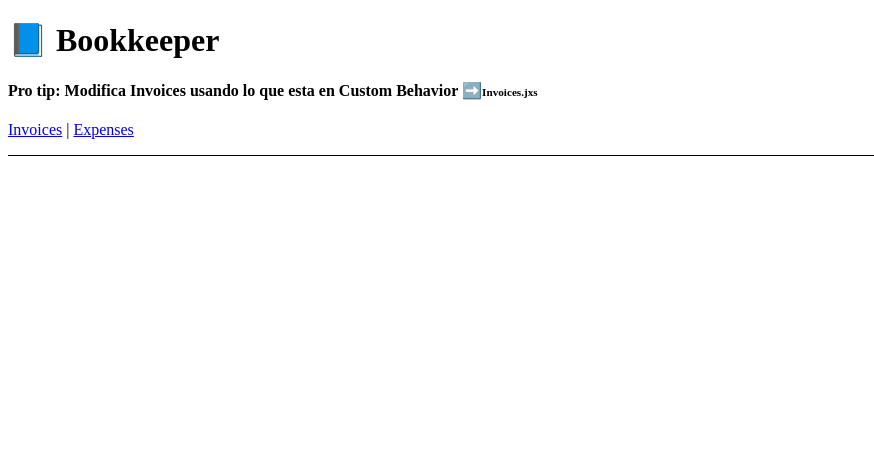
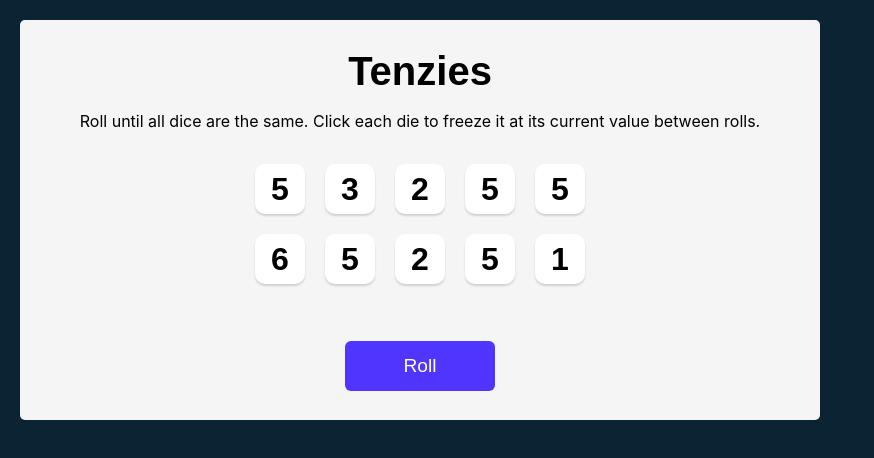
Before and after one commit to Codooze/MyPortafolio, a React (Vite) app in the folder my-Portafolio/: page / in a window 1280 px wide. Shown: the top 458 px of the page, without its empty margins (0-874 px from the left). Built offline with nearby package versions, Linux system fonts and the light colour scheme.

Commit message:
Portafolio tenzies commit
just the start point

```diff
--- a/my-Portafolio/package.json
+++ b/my-Portafolio/package.json
@@ -8,6 +8,7 @@
     "preview": "vite preview"
   },
   "dependencies": {
+    "nanoid": "^3.3.3",
     "react": "^18.0.0",
     "react-dom": "^18.0.0",
     "react-router-dom": "^6.3.0"
--- a/my-Portafolio/src/App.jsx
+++ b/my-Portafolio/src/App.jsx
@@ -1,50 +1,14 @@
+import React from "react";
 import { Route, Routes } from "react-router-dom";
-import Expenses from "./react-router-tuto/tutorial-section/routes/Expenses";
-import Home from "./react-router-tuto/tutorial-section/routes/Home";
-import IndexRoute from "./react-router-tuto/tutorial-section/routes/IndexRoute";
-import Invoice from "./react-router-tuto/tutorial-section/routes/Invoice";
-import Invoices from "./react-router-tuto/tutorial-section/routes/Invoices";
-import NoMatch from "./react-router-tuto/tutorial-section/routes/NoMatch";
+import Tenzies from "./page/tenzies/Tenzies";
+import MonkeyPage from "./page/tenzies/MonkeyPage";
 
 export default function App() {
   return (
     <Routes>
-      <Route path="/" element={<Home />}>
-        <Route path="expenses" element={<Expenses />} />
-        <Route path="invoices" element={<Invoices />}>
-          <Route index element={<IndexRoute />} />
-          <Route path=":invoiceId" element={<Invoice />} />
-        </Route>
-        <Route path="*" element={<NoMatch />} />
-      </Route>
+      <Route path="/" element={<Tenzies />} />
+      {/* <Route path="/" element={<MonkeyPage po="🐎" />} /> */}
+      {/* <MonkeyPage po="💩" /> */}
     </Routes>
   );
 }
-
-// 👉NAVIGATION: Use Link to let the user change the URL or useNavigate to do it yourself (like after form submissions):
-//Link is changing the URL without causing a full page reload.
-
-/* 👉Let's get some automatic, persistent layout handling by doing just two things:
-    Nest the routes inside of the Home route
-    Render an Outlet
- * However, before (2) will work we need to render an Outlet in the Home.jsx "parent" route.
-*/
-
-/* 👉URL Params:
- We'd like to render the invoice number instead of "???". Normally in React you'd pass this as a prop: <Invoice invoiceId="123" />,
-  but you don't control that information because it comes from the URL.
-
-  Let's define a route that will match these kinds of URLs and enable us to get the invoice number from it.
-  *then we need to add an Outlet to the parent Invoices to be able to render its child invoice and we also need add useParams() logic
-      Note that the key of the param on the params object is the same as the dynamic segment in the route path:
-      :invoiceId -> params.invoiceId
-*/
-
-// 👉Active links: añadir style a un link deacuerdo a si uno lo selecciona  --> ver Invoices.jsx
-
-/* 👉Navigating Programmatically
-sometimes you, the programmer, want to change the URL. A very common use case is after a data update like creating or deleting a record.
-Let's add a button that marks the invoice as paid and then navigates to the index route.
-    -see data.js / deleteInvoice(number)
-    -invoice.jsx
-    */
--- /dev/null
+++ b/my-Portafolio/src/AppTutorial.jsx
@@ -0,0 +1,50 @@
+import { Route, Routes } from "react-router-dom";
+import Expenses from "./react-router-tuto/tutorial-section/routes/Expenses";
+import Home from "./react-router-tuto/tutorial-section/routes/Home";
+import IndexRoute from "./react-router-tuto/tutorial-section/routes/IndexRoute";
+import Invoice from "./react-router-tuto/tutorial-section/routes/Invoice";
+import Invoices from "./react-router-tuto/tutorial-section/routes/Invoices";
+import NoMatch from "./react-router-tuto/tutorial-section/routes/NoMatch";
+
+export default function AppTutorial() {
+  return (
+    <Routes>
+      <Route path="/" element={<Home />}>
+        <Route path="expenses" element={<Expenses />} />
+        <Route path="invoices" element={<Invoices />}>
+          <Route index element={<IndexRoute />} />
+          <Route path=":invoiceId" element={<Invoice />} />
+        </Route>
+        <Route path="*" element={<NoMatch />} />
+      </Route>
+    </Routes>
+  );
+}
+
+// 👉NAVIGATION: Use Link to let the user change the URL or useNavigate to do it yourself (like after form submissions):
+//Link is changing the URL without causing a full page reload.
+
+/* 👉Let's get some automatic, persistent layout handling by doing just two things:
+    Nest the routes inside of the Home route
+    Render an Outlet
+ * However, before (2) will work we need to render an Outlet in the Home.jsx "parent" route.
+*/
+
+/* 👉URL Params:
+ We'd like to render the invoice number instead of "???". Normally in React you'd pass this as a prop: <Invoice invoiceId="123" />,
+  but you don't control that information because it comes from the URL.
+
+  Let's define a route that will match these kinds of URLs and enable us to get the invoice number from it.
+  *then we need to add an Outlet to the parent Invoices to be able to render its child invoice and we also need add useParams() logic
+      Note that the key of the param on the params object is the same as the dynamic segment in the route path:
+      :invoiceId -> params.invoiceId
+*/
+
+// 👉Active links: añadir style a un link deacuerdo a si uno lo selecciona  --> ver Invoices.jsx
+
+/* 👉Navigating Programmatically
+sometimes you, the programmer, want to change the URL. A very common use case is after a data update like creating or deleting a record.
+Let's add a button that marks the invoice as paid and then navigates to the index route.
+    -see data.js / deleteInvoice(number)
+    -invoice.jsx
+    */
--- a/my-Portafolio/src/main.jsx
+++ b/my-Portafolio/src/main.jsx
@@ -1,7 +1,8 @@
-import React from "react";
+import React, { useState } from "react";
 import { createRoot } from "react-dom/client";
 import { BrowserRouter } from "react-router-dom";
 
+import AppTutorial from "./AppTutorial";
 import App from "./App";
 
 const container = document.getElementById("root");
@@ -13,3 +14,16 @@ root.render(
     </BrowserRouter>
   </React.StrictMode>
 );
+
+function ChangeApp() {
+  const [app, setApp] = useState(true);
+  const swapApp = () => {
+    setApp(!app);
+  };
+  return (
+    <>
+      {app ? <AppTutorial /> : <App />}
+      <button onClick={swapApp}>Change App</button>
+    </>
+  );
+}
--- /dev/null
+++ b/my-Portafolio/src/page/tenzies/Die.jsx
@@ -0,0 +1,12 @@
+import React from "react";
+
+export default function Die(props) {
+  const styles = {
+    backgroundColor: props.isHeld ? "#59E391" : "white",
+  };
+  return (
+    <div className="die-face" style={styles} onClick={props.holdDice}>
+      <h2 className="die-num">{props.value}</h2>
+    </div>
+  );
+}
--- /dev/null
+++ b/my-Portafolio/src/page/tenzies/MonkeyPage.jsx
@@ -0,0 +1,11 @@
+import React from "react";
+import Poop from "./Poop";
+
+export default function MonkeyPage({ po }) {
+  const poopProp = "💩";
+  return (
+    <h1>
+      MonkeyPage🐒🐒🙈🙈 {<Poop Po={poopProp} />} {`parent poo ${po} `}{" "}
+    </h1>
+  );
+}
--- /dev/null
+++ b/my-Portafolio/src/page/tenzies/Poop.jsx
@@ -0,0 +1,5 @@
+import React from "react";
+
+export default function Poop(props) {
+  return <div>👉hi desde Poop lil poop {props.Po} </div>;
+}
--- /dev/null
+++ b/my-Portafolio/src/page/tenzies/Tenzies.jsx
@@ -0,0 +1,82 @@
+import React from "react";
+import "./tenzies.css";
+
+import Die from "./Die";
+import { nanoid } from "nanoid";
+
+export default function Tenzies() {
+  const [dice, setDice] = React.useState(allNewDice());
+  const [tenzies, setTenzies] = React.useState(false);
+
+  React.useEffect(() => {
+    const allHeld = dice.every((die) => die.isHeld);
+    const firstValue = dice[0].value;
+    const allSameValue = dice.every((die) => die.value === firstValue);
+    if (allHeld && allSameValue) {
+      setTenzies(true);
+    }
+  }, [dice]);
+
+  function generateNewDie() {
+    //TODO use the math.ramdom to access the key of an object where I will have dots ... to be shown using grid on the die
+    return {
+      value: Math.ceil(Math.random() * 6),
+      isHeld: false,
+      id: nanoid(),
+    };
+  }
+
+  function allNewDice() {
+    const newDice = [];
+    for (let i = 0; i < 10; i++) {
+      newDice.push(generateNewDie());
+    }
+    return newDice;
+  }
+
+  function rollDice() {
+    if (!tenzies) {
+      setDice((oldDice) =>
+        oldDice.map((die) => {
+          return die.isHeld ? die : generateNewDie();
+        })
+      );
+    } else {
+      setTenzies(false);
+      setDice(allNewDice());
+    }
+  }
+
+  function holdDice(id) {
+    setDice((oldDice) =>
+      oldDice.map((die) => {
+        return die.id === id ? { ...die, isHeld: !die.isHeld } : die;
+      })
+    );
+  }
+
+  const diceElements = dice.map((die) => (
+    <Die
+      key={die.id}
+      value={die.value}
+      isHeld={die.isHeld}
+      holdDice={() => holdDice(die.id)}
+    />
+  ));
+
+  return (
+    <main>
+      {tenzies && <h1>You won 🥳 here is your potato 🥔</h1>}
+
+      <h1 className="title">Tenzies</h1>
+      <p className="instructions">
+        Roll until all dice are the same. Click each die to freeze it at its
+        current value between rolls.
+      </p>
+      <div className="dice-container">{diceElements}</div>
+      <button className="roll-dice" onClick={rollDice}>
+        {tenzies ? "New Game" : "Roll"}
+      </button>
+    </main>
+  );
+}
--- /dev/null
+++ b/my-Portafolio/src/page/tenzies/tenzies.css
@@ -0,0 +1,76 @@
+* {
+  box-sizing: border-box;
+}
+
+body {
+  margin: 0;
+  background-color: #0b2434;
+  padding: 20px;
+  font-family: "Karla", sans-serif;
+}
+
+main {
+  background-color: #f5f5f5;
+  height: 400px;
+  max-width: 800px;
+  border-radius: 5px;
+  padding: 20px;
+  display: flex;
+  flex-direction: column;
+  justify-content: space-around;
+  align-items: center;
+}
+
+.title {
+  font-size: 40px;
+  margin: 0;
+}
+
+.instructions {
+  font-family: "Inter", sans-serif;
+  font-weight: 400;
+  margin-top: 0;
+  text-align: center;
+}
+
+.dice-container {
+  display: grid;
+  grid-template: auto auto / repeat(5, 1fr);
+  gap: 20px;
+  margin-bottom: 40px;
+}
+
+.die-face {
+  height: 50px;
+  width: 50px;
+  box-shadow: 0px 2px 2px rgba(0, 0, 0, 0.15);
+  border-radius: 10px;
+  display: flex;
+  justify-content: center;
+  align-items: center;
+  cursor: pointer;
+}
+
+.die-num {
+  font-size: 2rem;
+}
+
+.roll-dice {
+  height: 50px;
+  width: 150px;
+  border: none;
+  border-radius: 6px;
+  background-color: #5035ff;
+  color: white;
+  font-size: 1.2rem;
+  font-family: "Karla", sans-serif;
+  cursor: pointer;
+}
+
+.roll-dice:focus {
+  outline: none;
+}
+
+.roll-dice:active {
+  box-shadow: inset 5px 5px 10px -3px rgba(0, 0, 0, 0.7);
+}
```
Also changed, not shown: my-Portafolio/src/react-router-tuto/Router6.jsx (+1 -18 lines), 1 other file (tests, documents, lock files or other folders).
